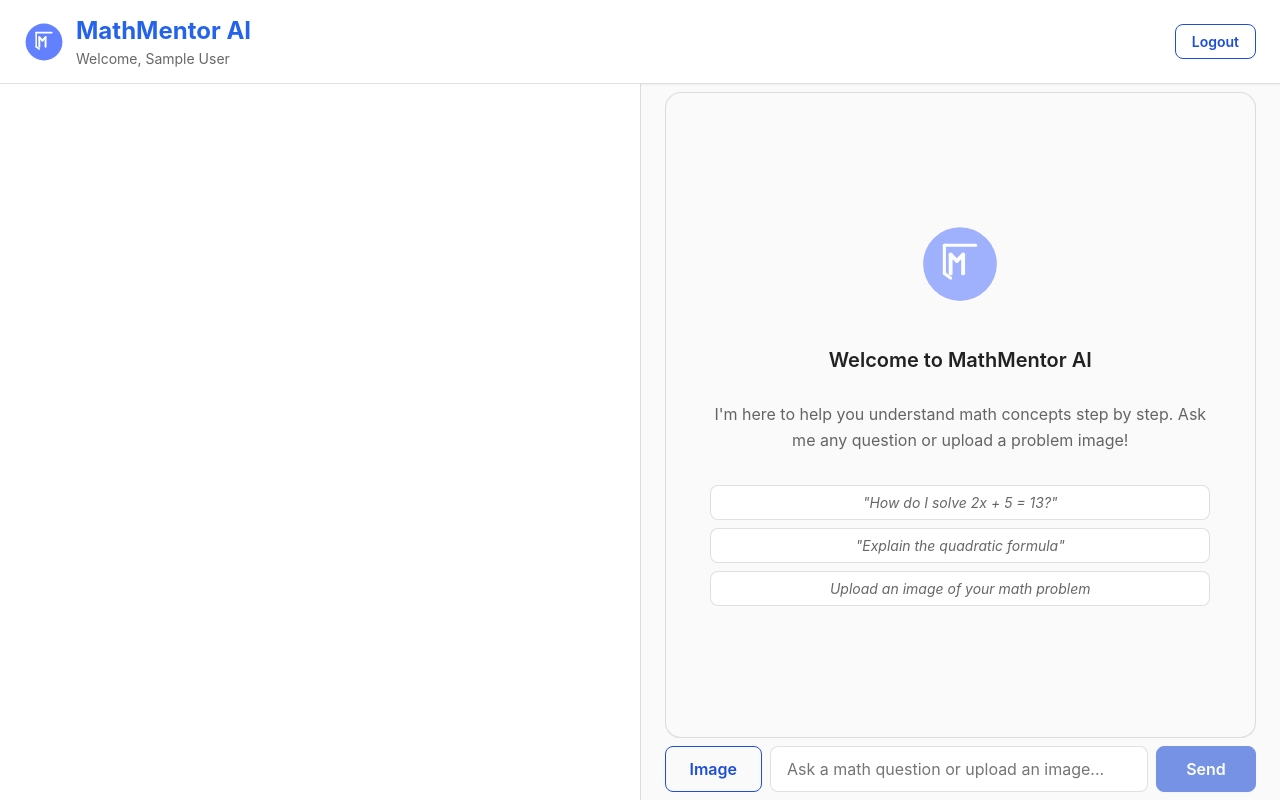
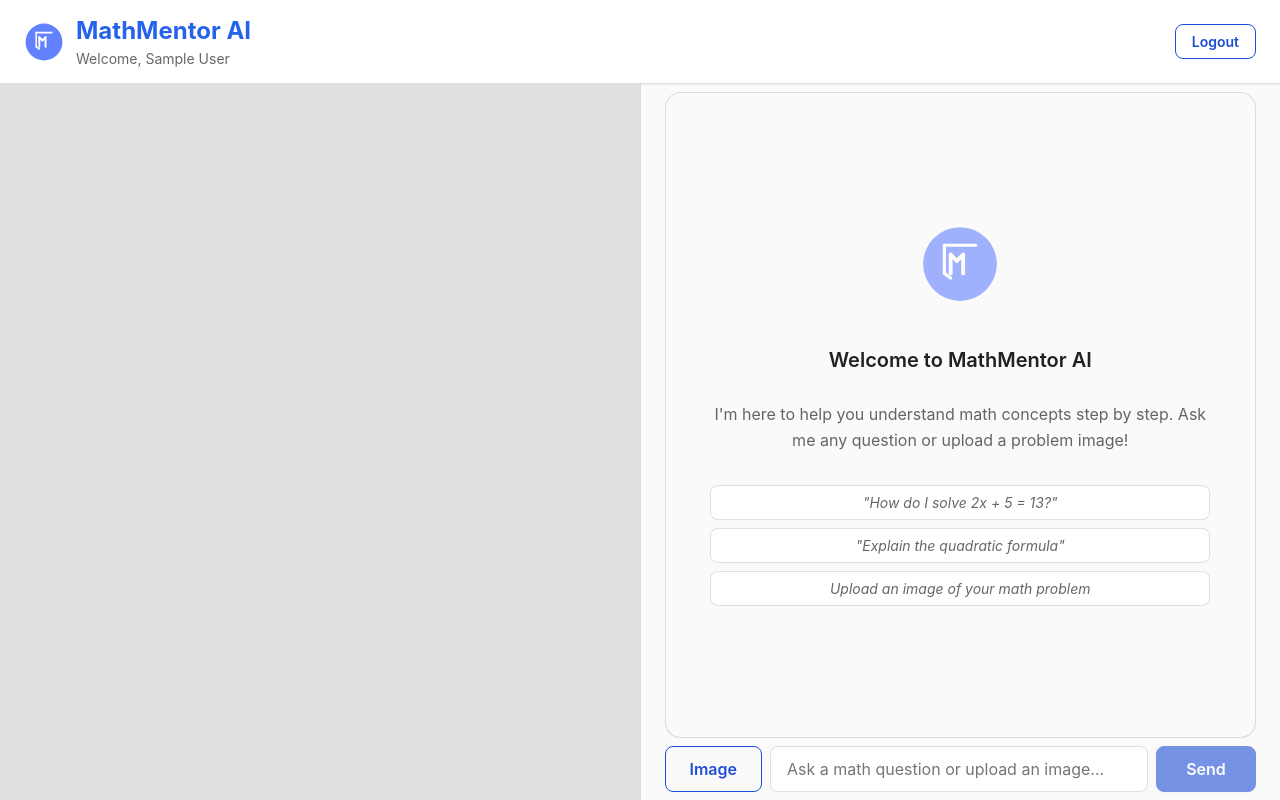
Before and after one commit to VictorGoic0/Math-Tutoring-App, a React (Vite) app in the folder frontend/: page / in a window 1280 px wide. Built offline with nearby package versions, Linux system fonts and the light colour scheme; no server answers; the database is empty; sample sign-in values are in the browser's storage.

Commit message:
Flesh out PR 2

```diff
--- a/frontend/src/components/Whiteboard.jsx
+++ b/frontend/src/components/Whiteboard.jsx
@@ -104,7 +104,7 @@ function Whiteboard() {
   const containerStyles = {
     width: '100%',
     height: '100%',
-    backgroundColor: colors.background.paper,
+    backgroundColor: colors.neutral.lightBase, // Slightly darker than chat background for visual distinction
     display: 'flex',
     alignItems: 'center',
     justifyContent: 'center',
```
